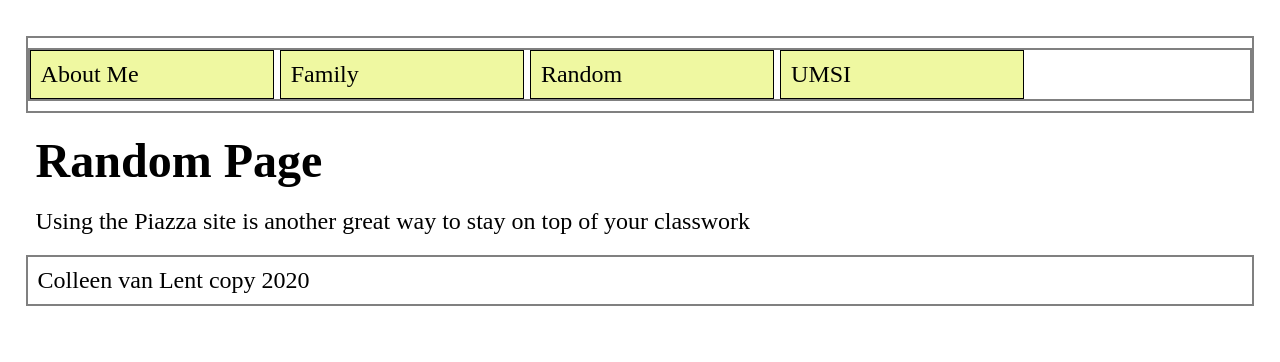
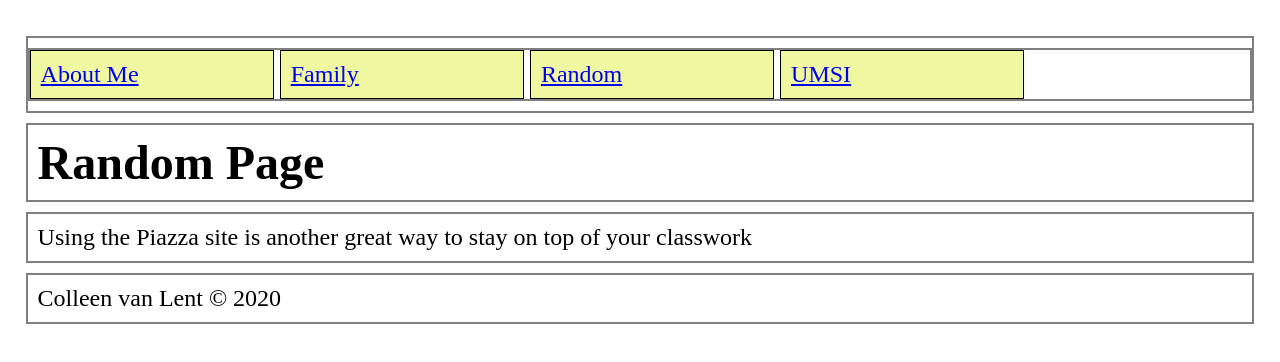
Before and after one commit to prasay12/homework1-2021, a plain HTML site: page random.html in a window 1280 px wide. Drawn offline with Linux system fonts and the light colour scheme.

Commit message:
Fixed errors

```diff
--- a/random.html
+++ b/random.html
@@ -1,12 +1,9 @@
 <!DOCTYPE html>
 <html lang="en">
 <head>
-	<!--  TIP
-	You will find any errors from the head section using
-	the console. -->
 	<meta charset="UTF-8">
 	<meta name="viewport" content="width=device-width, initial-scale=1.0">
-	<link rel="icon" href="imgs/favicon">
+	<link rel="icon" href="imgs/favicon.ico">
 	<link rel="stylesheet" href="css/html5reset.css">
 	<link rel="stylesheet" href="css/style.css">
 	<title>Random</title>
@@ -15,21 +12,21 @@
 	<header>
 		<nav>
 			<ul>
-				<li>About Me</li>
-				<li>Family</li>
-				<li>Random</li>
-				<li>UMSI</li>
+				<li><a href = "index.html">About Me</a></li>
+				<li><a href = "personal.html">Family</a></li>
+				<li><a href = "random.html">Random</a></li>
+				<li><a href = "http://www.si.umich.edu">UMSI</a></li>
 			</ul>
 		</nav>
 	</header>
 
-	<h2>Random Page</h2>
+	<h1>Random Page</h1>
 
-
+	<main>
 	<p>Using the Piazza site is another great way to stay on top of your classwork</p>
-
+	</main>
 	<footer>
-		<p>Colleen van Lent copy 2020</p>
+		<p>Colleen van Lent &copy; 2020</p>
 	</footer>
 </body>
 </html>
```
